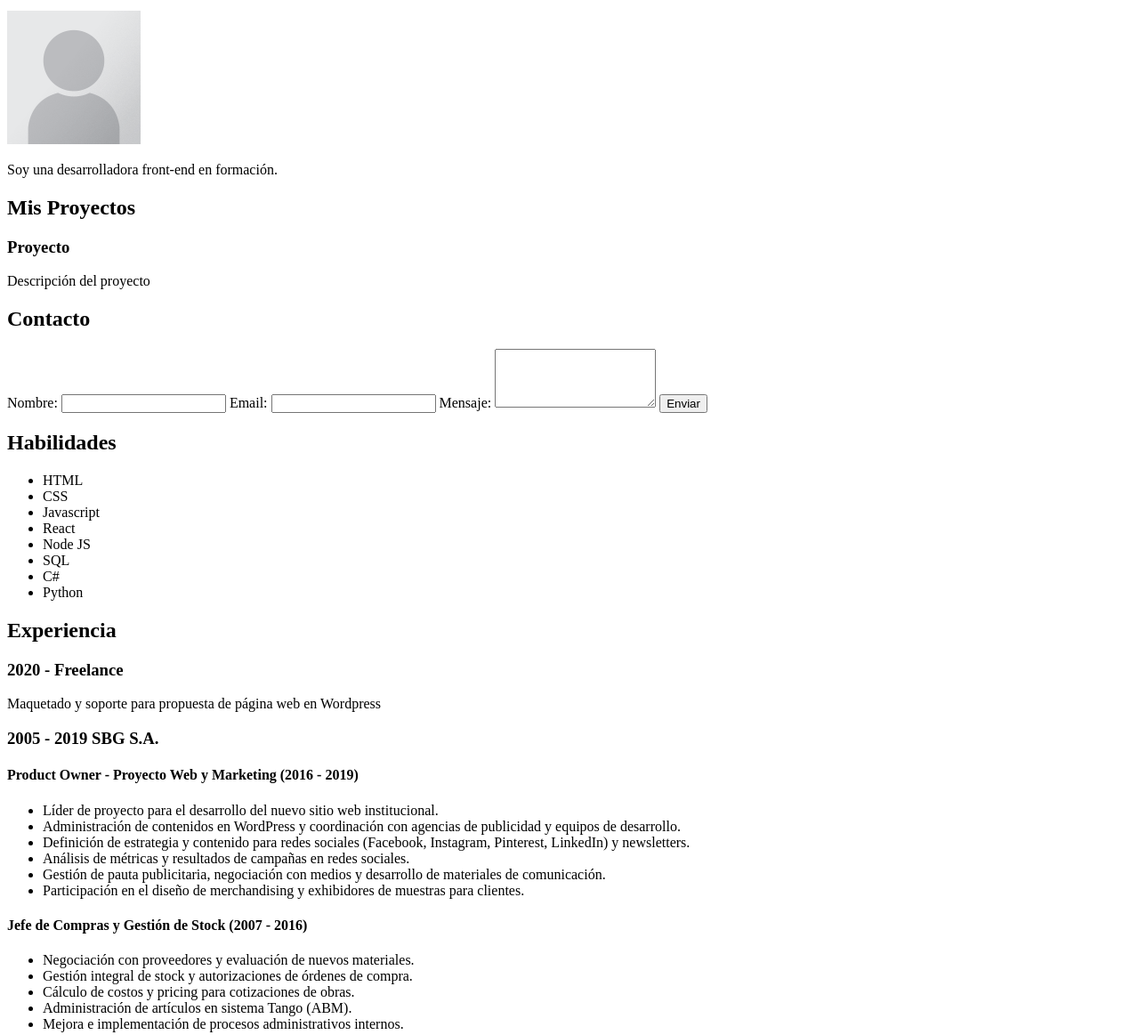
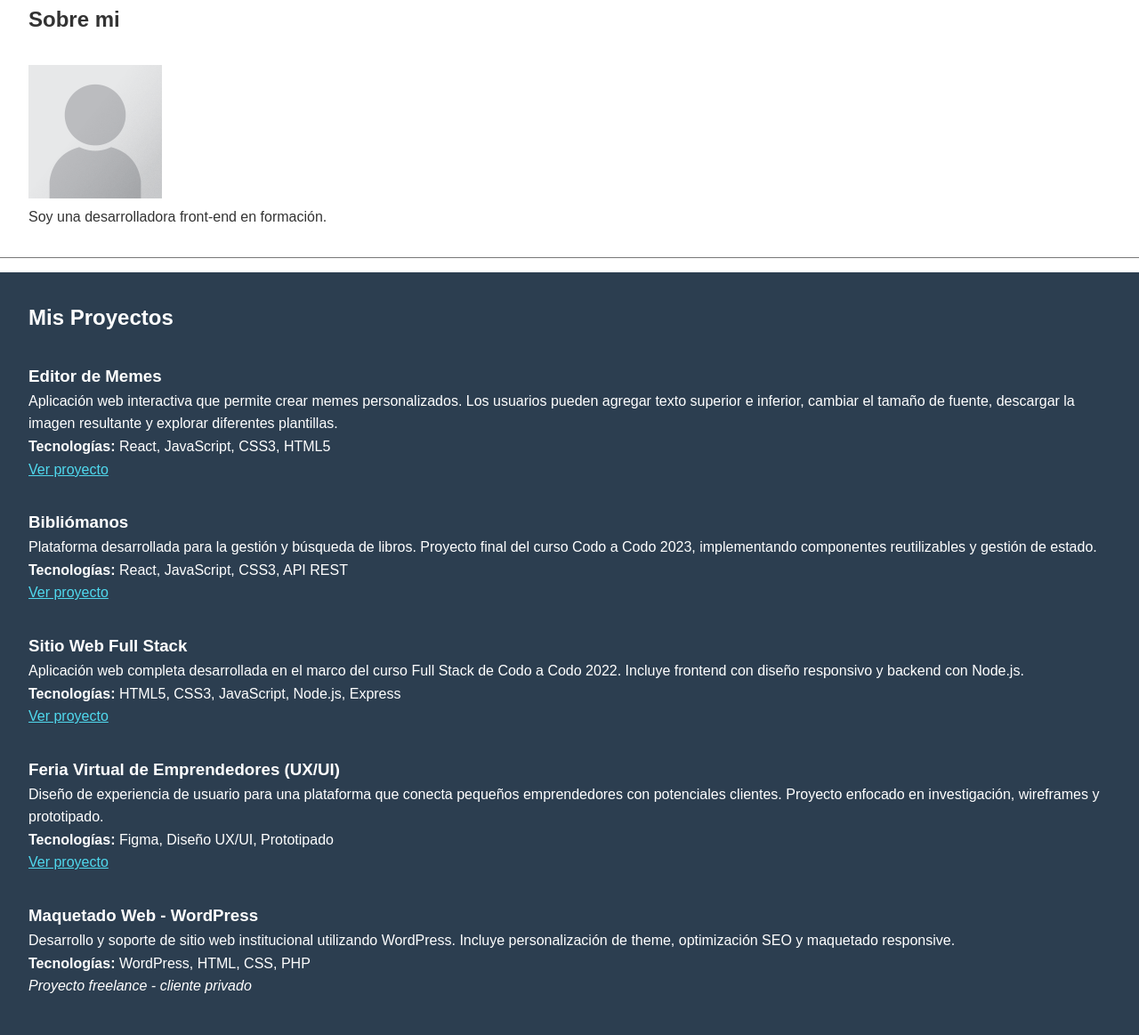
Before and after one commit to ElianaMoguilevsky/portfolio, a plain HTML site: page index.html in a window 1280 px wide. Shown: the part 189-1352 px from the top of the page at 89% size. Drawn offline with Linux system fonts and the light colour scheme.

Commit message:
Añadir estilos CSS y mejorar la estructura del formulario de contacto

```diff
--- a/index.html
+++ b/index.html
@@ -3,6 +3,7 @@
 <head>
     <meta charset="UTF-8">
     <meta name="viewport" content="width=device-width, initial-scale=1.0">
+    <link rel="stylesheet" href="styles.css">
     <title>Mi portfolio</title>
 </head>
 <body>
@@ -21,16 +22,49 @@
 
         <section id="sobre-mi">
             <h2>Sobre mi</h2>
-            <img src="img\Portrait_Placeholder.png" alt="Foto de perfil" height="150" width="150">
+            <img src="img/Portrait_Placeholder.png" alt="Foto de perfil" width="150" height="150">
             <p>Soy una desarrolladora front-end en formación.</p>
         </section>
 
         <section id="proyectos">
             <h2>Mis Proyectos</h2>
-            <article>
-                <h3>Proyecto</h3>
-                <p>Descripción del proyecto</p>
-            </article>
+
+<article>
+    <h3>Editor de Memes</h3>
+    <p>Aplicación web interactiva que permite crear memes personalizados. Los usuarios pueden agregar texto superior e
+        inferior, cambiar el tamaño de fuente, descargar la imagen resultante y explorar diferentes plantillas.</p>
+    <p><strong>Tecnologías:</strong> React, JavaScript, CSS3, HTML5</p>
+    <a href="https://editor-de-memes.netlify.app/" target="_blank">Ver proyecto</a>
+</article>
+
+<article>
+    <h3>Bibliómanos</h3>
+    <p>Plataforma desarrollada para la gestión y búsqueda de libros. Proyecto final del curso Codo a Codo 2023, implementando componentes reutilizables y gestión de estado.</p>
+    <p><strong>Tecnologías:</strong> React, JavaScript, CSS3, API REST</p>
+    <a href="https://eliana-moguilevsky-bibliomanos.netlify.app/" target="_blank">Ver proyecto</a>
+</article>
+
+<article>
+    <h3>Sitio Web Full Stack</h3>
+    <p>Aplicación web completa desarrollada en el marco del curso Full Stack de Codo a Codo 2022. Incluye frontend con diseño responsivo y backend con Node.js.</p>
+    <p><strong>Tecnologías:</strong> HTML5, CSS3, JavaScript, Node.js, Express</p>
+    <a href="https://tp-integrador-full-stack-nodejs.netlify.app/" target="_blank">Ver proyecto</a>
+</article>
+
+<article>
+    <h3>Feria Virtual de Emprendedores (UX/UI)</h3>
+    <p>Diseño de experiencia de usuario para una plataforma que conecta pequeños emprendedores con potenciales clientes. Proyecto enfocado en investigación, wireframes y prototipado.</p>
+    <p><strong>Tecnologías:</strong> Figma, Diseño UX/UI, Prototipado</p>
+    <a href="https://drive.google.com/file/d/1qoeGA7u-R5DFpHrY1SFG1ndJm6wgLckv/view?usp=sharing" target="_blank">Ver proyecto</a>
+</article>
+
+<article>
+    <h3>Maquetado Web - WordPress</h3>
+    <p>Desarrollo y soporte de sitio web institucional utilizando WordPress. Incluye personalización de theme, optimización SEO y maquetado responsive.</p>
+    <p><strong>Tecnologías:</strong> WordPress, HTML, CSS, PHP</p>
+    <p><em>Proyecto freelance - cliente privado</em></p>
+</article>
+
         </section>
 
         <section id="contacto">
@@ -74,7 +108,7 @@
             <article>
                 <h3>2005 - 2019 SBG S.A.</h3>
                 <h4>Product Owner - Proyecto Web y Marketing (2016 - 2019)</h4>
-                <p>
+
                     <ul>
                         <li>Líder de proyecto para el desarrollo del nuevo sitio web institucional.</li>
                         <li>Administración de contenidos en WordPress y coordinación con agencias de publicidad y
@@ -86,9 +120,9 @@
                             comunicación.</li>
                         <li>Participación en el diseño de merchandising y exhibidores de muestras para clientes.</li>
                     </ul>
-                </p>
+
                 <h4>Jefe de Compras y Gestión de Stock (2007 - 2016)</h4>
-                <p>
+
                     <ul>
                         <li>Negociación con proveedores y evaluación de nuevos materiales.</li>
                         <li>Gestión integral de stock y autorizaciones de órdenes de compra.</li>
@@ -96,21 +130,21 @@
                         <li>Administración de artículos en sistema Tango (ABM).</li>
                         <li>Mejora e implementación de procesos administrativos internos.</li>
                     </ul>
-                </p>
+
                 <h4>Representante Comercial - B2B (2005 - 2019)</h4>
-                <p>
+
                     <ul>
                         <li>Venta a empresas.</li>
                         <li>Gestión de pedidos, cotizaciones y atención al cliente.</li>
                         <li>Coordinación administrativa de ventas y seguimiento de operaciones.</li>
                     </ul>
-                </p>
+
             </article>
 
             <article>
                 <h3>1997 - 2005 Cerámicas Acuarela S.R.L.</h3>
                 <h4>Administrativa Sr.de Ventas y Producción</h4>
-                <p>
+
                     <ul>
                         <li>Digitalización y automatización de procesos productivos mediante el desarrollo de una base de
                             datos en Microsoft Access, integrando datos desde tablas externas (Stradivarius).</li>
@@ -121,7 +155,7 @@
                         <li>Atención al cliente y elaboración de cotizaciones personalizadas, optimizando tiempos de
                             respuesta.</li>
                     </ul>
-                </p>
+
             </article>
 
         </section>
--- /dev/null
+++ b/styles.css
@@ -0,0 +1,59 @@
+/* Reset básico */
+* {
+    margin: 0;
+    padding: 0;
+    box-sizing: border-box;
+}
+
+body {
+    font-family: Arial, sans-serif;
+    line-height: 1.6;
+    color: #333;
+}
+
+/* Ahora aplicá estilos a tu header */
+header {
+    background-color: #2c3e50;
+    color: white;
+    padding: 1rem 2rem;
+}
+
+/* Continuá con el resto de elementos */
+
+section {
+padding: 2rem;
+margin-bottom: 1rem;
+border-bottom: 1px solid #787878;
+}
+
+#proyectos, #habilidades{
+    background-color: #2c3e50;
+    color: white;
+}
+
+footer{
+    background-color: #2c3e50;
+    color: white;
+}
+
+
+  nav a, #proyectos a   {
+    color: rgb(80, 217, 238); /* color por defecto */
+  }
+
+  nav a:visited,#proyectos a:visited {
+    color: rgb(80, 217, 238); /* cuando ya fue visitado */
+  }
+
+  nav a:hover, #proyectos a:hover   {
+    color: rgb(204, 0, 255); /* cuando pasás el mouse por encima */
+  }
+
+  nav a:active, #proyectos a:active {
+    color: white; /* cuando hacés clic */
+  }
+
+
+#proyectos article, h2 {
+    margin-bottom: 2rem;
+}
```
Also changed, not shown: formulario.html (+6 -1 lines).
